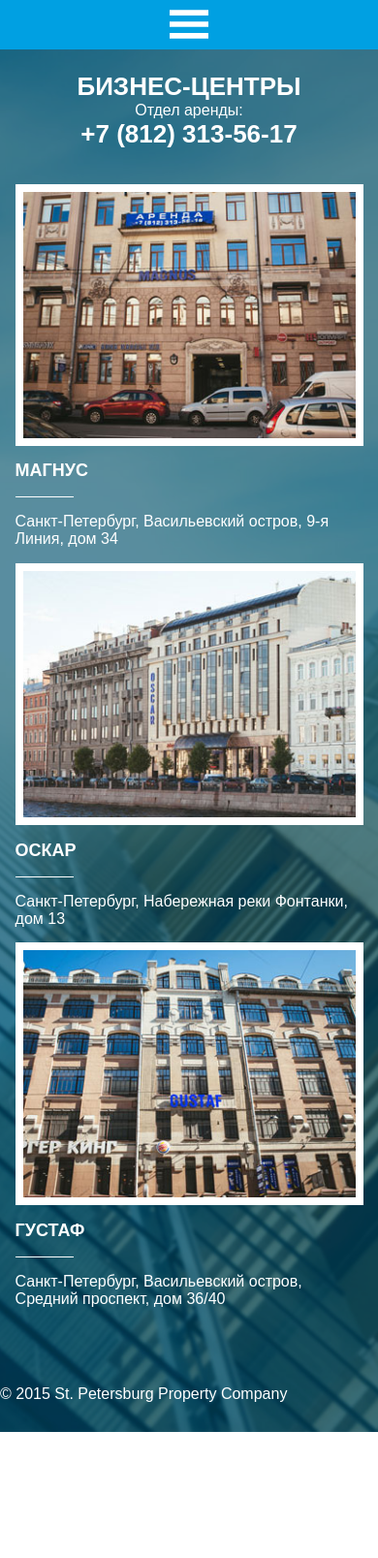
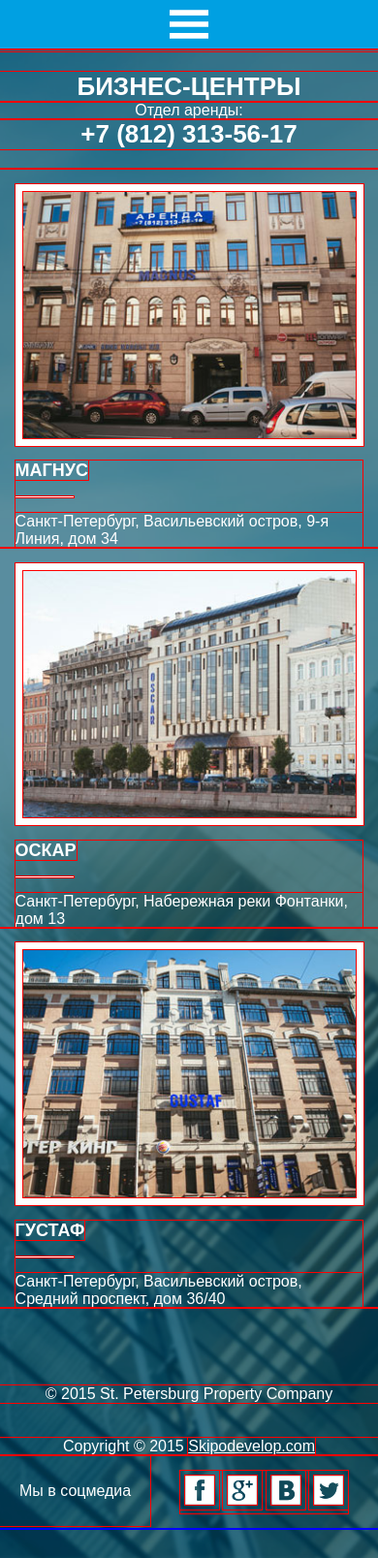
Before and after one commit to Smitevils/SPPC, a PHP site: page / in a window 390 px wide. Shown: the whole page at 97% size. Before the commit the page ends 1477 px from the top, so only its background shows below. Run offline with PHP 8.4, Linux system fonts and the light colour scheme.

Commit message:
Мелкие изменнения

```diff
--- a/assets/html/main.html
+++ b/assets/html/main.html
@@ -113,7 +113,30 @@
 			<div class="clear"></div>
 		</div>
 		<div class="footer width-center-block">
-			<p class="footer-text-left">© 2015 St. Petersburg Property Company</p>
+			<div class="footer-text-left">
+				<p>© 2015 St. Petersburg Property Company</p><br><br>
+				<p>Copyright © 2015 <a href="http://skipodevelop.ru/" target="_blank">Skipodevelop.com</a></p>
+			</div>
+			<div class="footer-text-right">
+				<p>Мы в соцмедиа</p>
+				<div class="social">
+					<ul>
+						<li>
+							<div class="social-icons icon-facebook"></div>
+						</li>
+						<li>
+							<div class="social-icons icon-google"></div>
+						</li>
+						<li>
+							<div class="social-icons icon-vk"></div>
+						</li>
+						<li>
+							<div class="social-icons icon-tw"></div>
+						</li>
+					</ul>
+				</div>
+				<div class="clear"></div>
+			</div>
 			<!-- <p class="footer-text-right">Мы в соцмедиа</p> -->
 			<div class="clear"></div>
 		</div>
--- a/assets/styles/_aboutus.scss
+++ b/assets/styles/_aboutus.scss
@@ -47,7 +47,7 @@
 	p {color: $font-color-8; padding: 10px 60px; font-size: 18px;}
 }
 
-.ourteam-container {width: 80%; padding: 0 10%; padding-bottom: 40px;}
+.ourteam-container {width: 80%; padding: 0 10%; padding-bottom: 40px; padding-top: 40px;}
 
 .ourteam-photo-block {
 	padding: 8px; border: 1px solid #999; display: inline-block;
--- a/assets/styles/_adaptive.scss
+++ b/assets/styles/_adaptive.scss
@@ -79,6 +79,28 @@
 		.news-content-box-right {width: 100%!important; text-align: center!important; border: none!important; margin-left: 0; margin-right: 0;}
 	}
 	.gray-dot {display: none;}
+	.footer {
+		.footer-text-left {float: none!important; width: 100%; text-align: center;}
+		.footer-text-right {
+			float: none!important; width: 100%; text-align: center;
+			p {float: none;  padding-left: 20px;}
+			.social {float: none;}
+		}
+	}
+	// Уменьшаем высоту шапки на страницах выбора БЦ
+	.bc-magnus-content-head {
+		height: 630px;
+	}
+	// Прячем черточки в названии БЦ на страницах выбора БЦ и уменьшаем шрифты названия и номера
+	.head-text-centered {
+		h1 {
+			font-size: 40px;
+			strong {display: none;}
+		}
+		a {font-size: 40px;}
+	}
+	// --
+	.down_button {bottom: 100px;}
 }
 
 @media screen and (max-width: 600px) {
@@ -91,4 +113,25 @@
 	.block-title-with-text {
 		h1 {font-size: 26px;}
 	}
+	.down_button {bottom: 30px;}
+	// Прячем внутреннее меню на маленьких экранах
+	.bc-magnus-head-menu-wrap {
+		display: none;
+	}
+	// Уменьшаем высоту шапки на страницах выбора БЦ
+	.bc-magnus-content-head {
+		height: 500px;
+	}
+	// Прячем черточки в названии БЦ на страницах выбора БЦ и уменьшаем шрифты названия и номера
+	.head-text-centered {
+		h1 {
+			font-size: 36px;
+			strong {display: none;}
+		}
+		a {font-size: 24px; padding-top: 10px;}
+	}
+	// --
+	.number-block-text {
+		h1 {font-size: 24px;}
+	}
 }
--- a/assets/styles/_bc-magnus.scss
+++ b/assets/styles/_bc-magnus.scss
@@ -45,7 +45,7 @@
 	h5 {
 		font-size: 24px; color: $font-color-10; padding-top: 10px;
 	}
-	.line-gray {width: 74px; border-bottom: 1px solid $font-color-10; margin: 0 auto; padding-top: 10px;}
+	.line-gray {width: 74px; border-bottom: 4px solid $font-color-10; margin: 0 auto; padding-top: 10px;}
 	p {font-size: 18px; color: $font-color-10; padding: 10px 26px;}
 }
 
@@ -184,6 +184,7 @@
 	.number-block-text {
 		z-index: 3; position: relative; padding: 40px 70px 60px 70px; display: inline-block; border: 8px solid $color-transparent-3;
 		.number-block-line {border-bottom: 1px solid $color-1; width: 36%; display: inline-block;}
+		h1 {padding-top: 10px;}
 	}
 }
 
--- a/assets/styles/_main.scss
+++ b/assets/styles/_main.scss
@@ -61,7 +61,35 @@
 	.footer {
 		padding: 80px 0 30px 0;
 		.footer-text-left {float: left;}
-		.footer-text-right {float: right;}
+		.footer-text-right {
+			float: right;
+			p {float: left; display: inline-block; line-height: 73px; padding-right: 20px;}
+		}
+	}
+}
+
+.social {
+	float: left;
+	.social-icons {
+		width: 30px; height: 30px; cursor: pointer; margin: 5px;
+	}
+	ul {display: inline-block; list-style: none; padding: 0;}
+	ul li {display: inline-block;}
+	.icon-facebook {
+		background: url(../img/social-icons.png) no-repeat;
+		background-position: 0 0;
+	}
+	.icon-google {
+		background: url(../img/social-icons.png) no-repeat;
+		background-position: -35px 0;
+	}
+	.icon-vk {
+		background: url(../img/social-icons.png) no-repeat;
+		background-position: -70px 0;
+	}
+	.icon-tw {
+		background: url(../img/social-icons.png) no-repeat;
+		background-position: -105px 0;
 	}
 }
 
--- a/assets/styles/_master.scss
+++ b/assets/styles/_master.scss
@@ -1,7 +1,7 @@
 @import 'variables';
 
-//div, ul, li, ul, li,h1, h2, p, a {outline: 1px red solid;}
-//.clear {outline: 1px blue solid;}
+div, ul, li, ul, li,h1, h2, p, a {outline: 1px red solid;}
+.clear {outline: 1px blue solid;}
 
 html,body {width: 100%; height: 100%;}
 body,a {font-family: "OpenSansRegular",OpenSansRegular,Arial,sans-serif; color: $color-1;}
--- a/assets/styles/unity.css
+++ b/assets/styles/unity.css
@@ -1,6 +1,12 @@
 @charset "UTF-8";
 /* variables */
 /* variables */
+div, ul, li, ul, li, h1, h2, p, a {
+  outline: 1px red solid; }
+
+.clear {
+  outline: 1px blue solid; }
+
 html, body {
   width: 100%;
   height: 100%; }
@@ -643,6 +651,37 @@ object {
       float: left; }
     #main .footer .footer-text-right {
       float: right; }
+      #main .footer .footer-text-right p {
+        float: left;
+        display: inline-block;
+        line-height: 73px;
+        padding-right: 20px; }
+
+.social {
+  float: left; }
+  .social .social-icons {
+    width: 30px;
+    height: 30px;
+    cursor: pointer;
+    margin: 5px; }
+  .social ul {
+    display: inline-block;
+    list-style: none;
+    padding: 0; }
+  .social ul li {
+    display: inline-block; }
+  .social .icon-facebook {
+    background: url(../img/social-icons.png) no-repeat;
+    background-position: 0 0; }
+  .social .icon-google {
+    background: url(../img/social-icons.png) no-repeat;
+    background-position: -35px 0; }
+  .social .icon-vk {
+    background: url(../img/social-icons.png) no-repeat;
+    background-position: -70px 0; }
+  .social .icon-tw {
+    background: url(../img/social-icons.png) no-repeat;
+    background-position: -105px 0; }
 
 @-webkit-keyframes up {
   0% {
@@ -1294,7 +1334,34 @@ footer {
     margin-right: 0; }
 
   .gray-dot {
-    display: none; } }
+    display: none; }
+
+  .footer .footer-text-left {
+    float: none !important;
+    width: 100%;
+    text-align: center; }
+  .footer .footer-text-right {
+    float: none !important;
+    width: 100%;
+    text-align: center; }
+    .footer .footer-text-right p {
+      float: none;
+      padding-left: 20px; }
+    .footer .footer-text-right .social {
+      float: none; }
+
+  .bc-magnus-content-head {
+    height: 630px; }
+
+  .head-text-centered h1 {
+    font-size: 40px; }
+    .head-text-centered h1 strong {
+      display: none; }
+  .head-text-centered a {
+    font-size: 40px; }
+
+  .down_button {
+    bottom: 100px; } }
 @media screen and (max-width: 600px) {
   .width-center-block {
     width: 100%; }
```
Also changed, not shown: other parts of assets/styles/unity.css (+26 -3 lines), assets/html/aboutus.html (+69 -2 lines), assets/img/social-icons.png (added).
